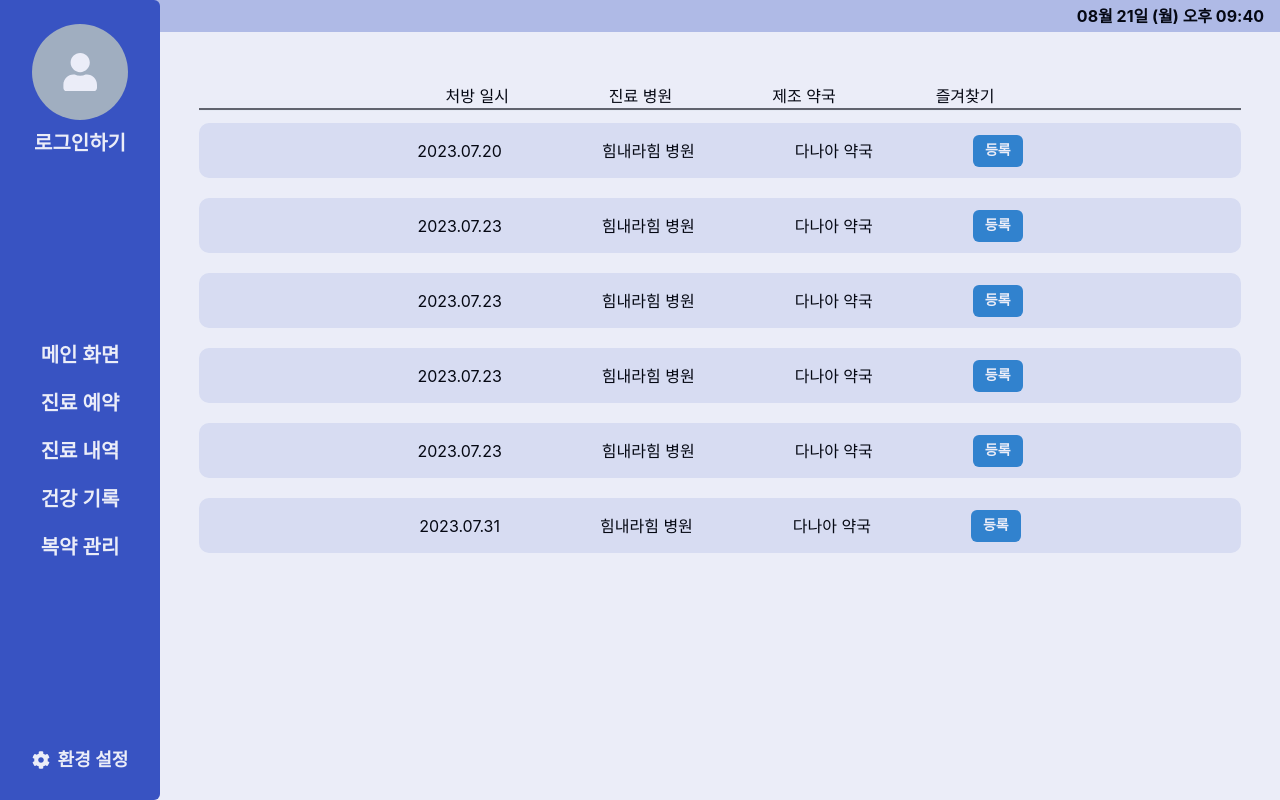
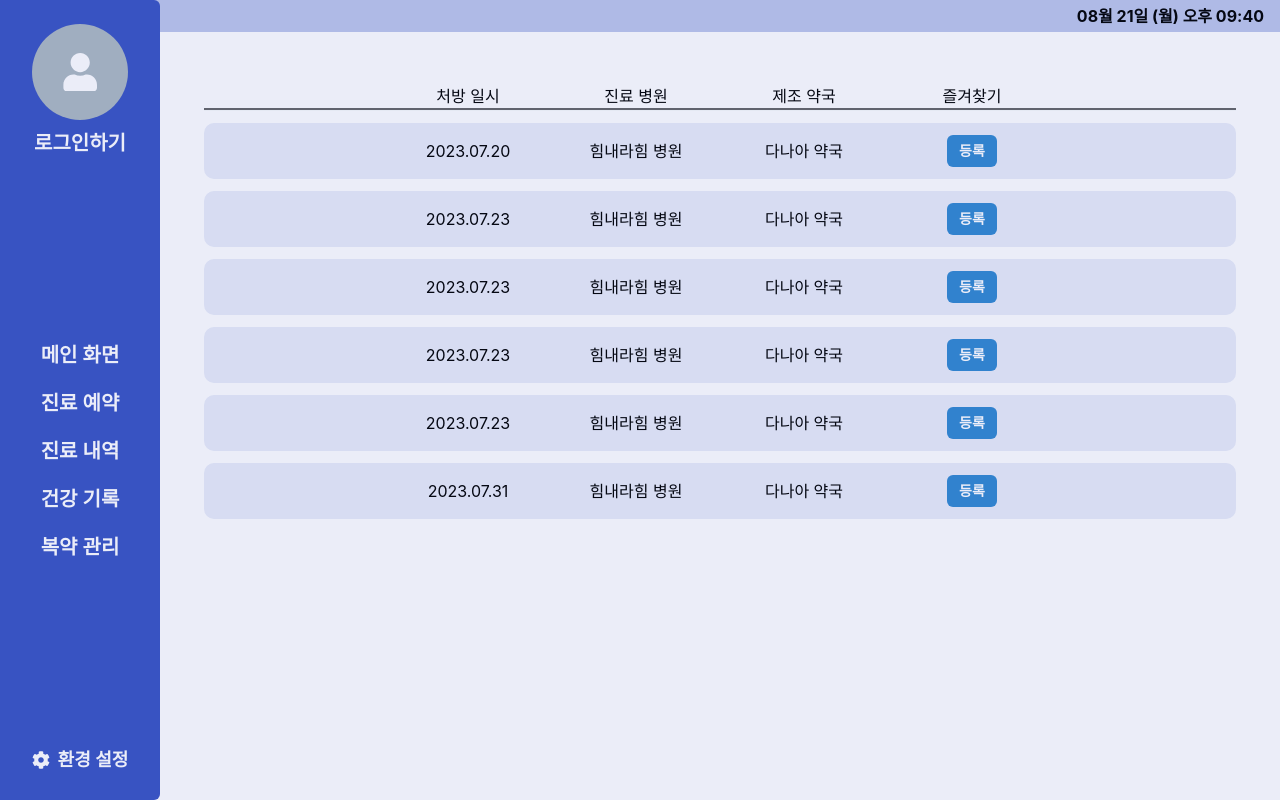
Before and after one commit to hwna00/2023ESWContest_webOS_3015, a React app in the folder packages/apps/user/: page /appointment-history in a window 1280 px wide. Built offline with nearby package versions, Linux system fonts and the light colour scheme; no server answers; the HTML template or start-up script is replaced by a standard one.

Commit message:
Feat(user): 진료 내역 확인페이지 좌우정렬 추가
- 기존 진료 내역은 좌우정렬이 들어가지 않음
- 진료 내역 확인페이지 진료 내역에 대한 좌우정렬 추가

ref: #19

```diff
--- a/packages/apps/user/src/views/AppointmentHistory/AppointmentHistory.js
+++ b/packages/apps/user/src/views/AppointmentHistory/AppointmentHistory.js
@@ -42,14 +42,22 @@ const AppointmentHistory = function () {
   ]);
 
   return (
-    <VStack m="0 15px" spacing={'5'} align={'stretch'}>
-      <HStack mt={'7'} mb={'-5'} justifyContent={'center'} spacing={'100'}>
-        <Box>처방 일시</Box>
-        <Box>진료 병원</Box>
-        <Box>제조 약국</Box>
-        <Box>즐겨찾기</Box>
+    <VStack ml={'5'} mr={'5'} align={'stretch'}>
+      <HStack mt={'7'} mb={'-2'} justifyContent={'center'}>
+        <Box w={'40'} textAlign={'center'}>
+          처방 일시
+        </Box>
+        <Box w={'40'} textAlign={'center'}>
+          진료 병원
+        </Box>
+        <Box w={'40'} textAlign={'center'}>
+          제조 약국
+        </Box>
+        <Box w={'40'} textAlign={'center'}>
+          즐겨찾기
+        </Box>
       </HStack>
-      <Divider marginBottom={'-2'} h={'0.5'} bgColor="black" />
+      <Divider h={'0.5'} mb={'1'} bgColor="black" />
       {histories
         .sort(function (a, b) {
           if (a.prescriptionDate > b.prescriptionDate) return 1;
@@ -58,19 +66,27 @@ const AppointmentHistory = function () {
         })
         .map((item, index) => (
           <HStack
-            h={'55'}
             bg={'primary.100'}
+            py={'3'}
+            mb={'1'}
             borderRadius={'10'}
             justifyContent={'center'}
-            spacing={'100'}
             key={index}
           >
-            <Box>{item.prescriptionDate}</Box>
-            <Box>{item.hospitalName}</Box>
-            <Box>{item.pharmacyName}</Box>
-            <Button colorScheme={'blue'} size={'sm'}>
-              {item.favorites}
-            </Button>
+            <Box w={'40'} textAlign={'center'}>
+              {item.prescriptionDate}
+            </Box>
+            <Box w={'40'} textAlign={'center'}>
+              {item.hospitalName}
+            </Box>
+            <Box w={'40'} textAlign={'center'}>
+              {item.pharmacyName}
+            </Box>
+            <Box w={'40'} textAlign={'center'}>
+              <Button colorScheme={'blue'} size={'sm'}>
+                {item.favorites}
+              </Button>
+            </Box>
           </HStack>
         ))}
     </VStack>
```
